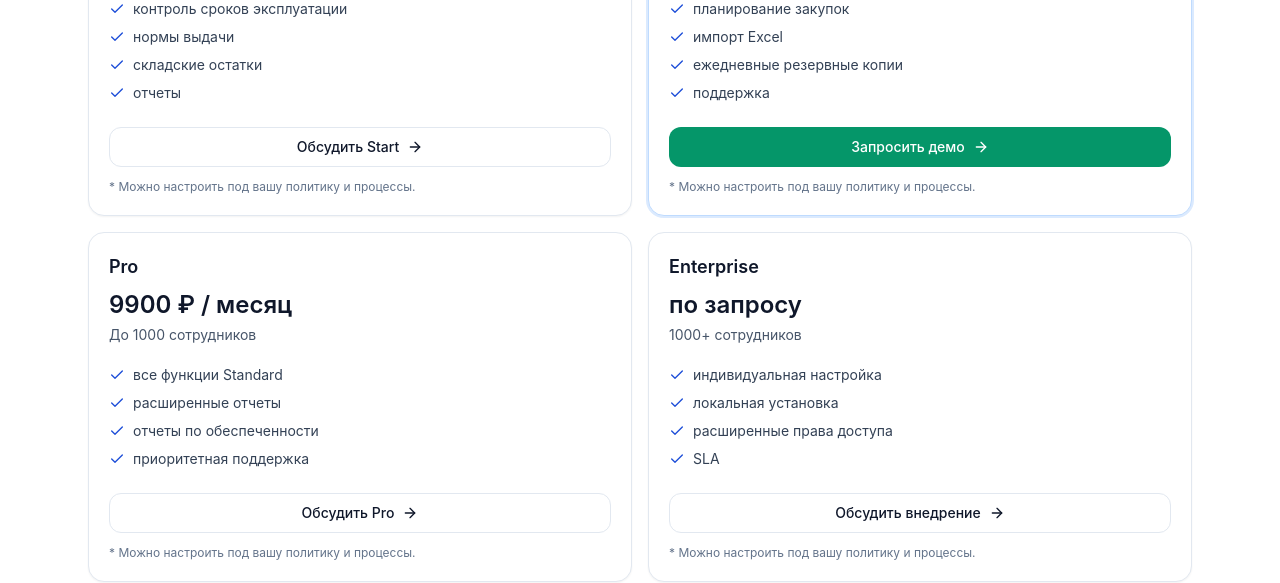
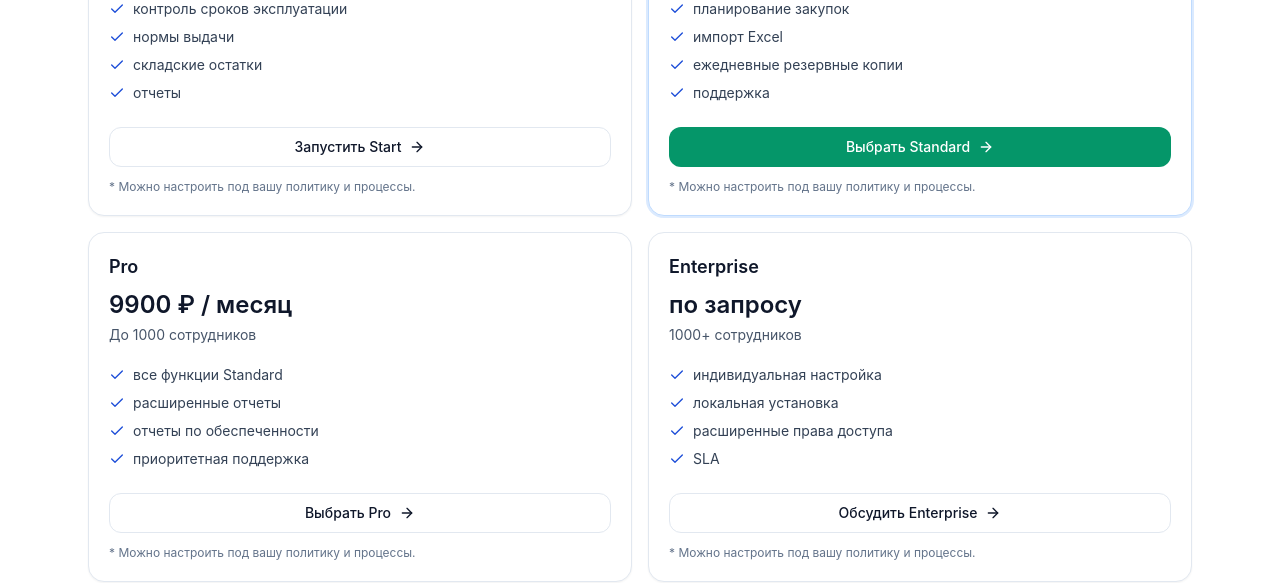
Before and after one commit to illena1972/site, a React (Vite) app: page / in a window 1280 px wide. Shown: the part 7240-7823 px from the top of the page. Built offline with nearby package versions, Linux system fonts and the light colour scheme.

Commit message:
Update pricing CTA labels

```diff
--- a/src/App.jsx
+++ b/src/App.jsx
@@ -331,7 +331,7 @@ export function Home() {
           "складские остатки",
           "отчеты",
         ],
-        cta: "Обсудить Start",
+        cta: "Запустить Start",
       },
       {
         name: "Standard",
@@ -345,7 +345,7 @@ export function Home() {
           "поддержка",
         ],
         featured: true,
-        cta: "Запросить демо",
+        cta: "Выбрать Standard",
       },
       {
         name: "Pro",
@@ -357,7 +357,7 @@ export function Home() {
           "отчеты по обеспеченности",
           "приоритетная поддержка",
         ],
-        cta: "Обсудить Pro",
+        cta: "Выбрать Pro",
       },
       {
         name: "Enterprise",
@@ -369,7 +369,7 @@ export function Home() {
           "расширенные права доступа",
           "SLA",
         ],
-        cta: "Обсудить внедрение",
+        cta: "Обсудить Enterprise",
       },
     ],
     [],
```
